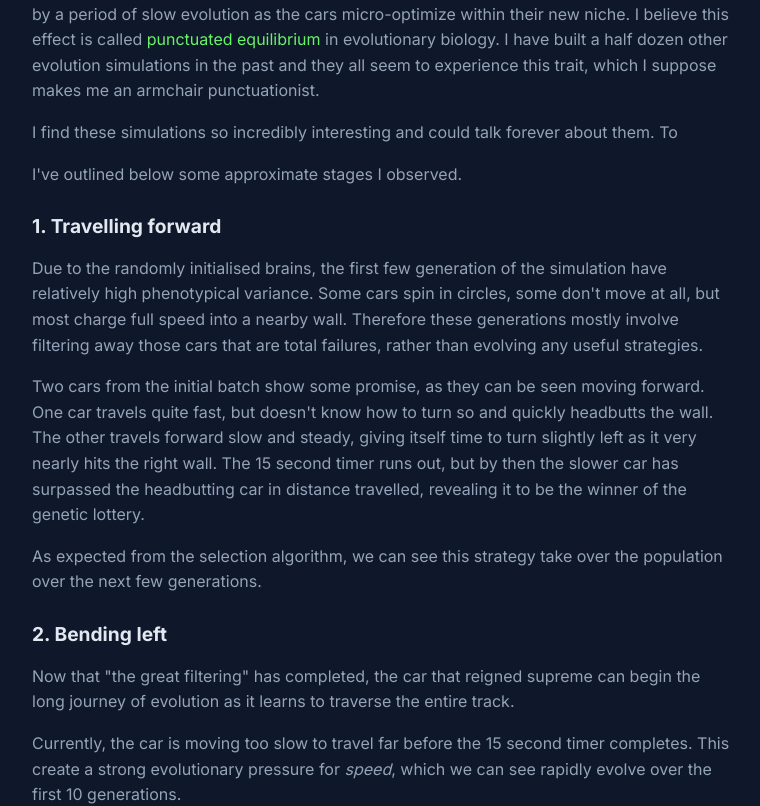
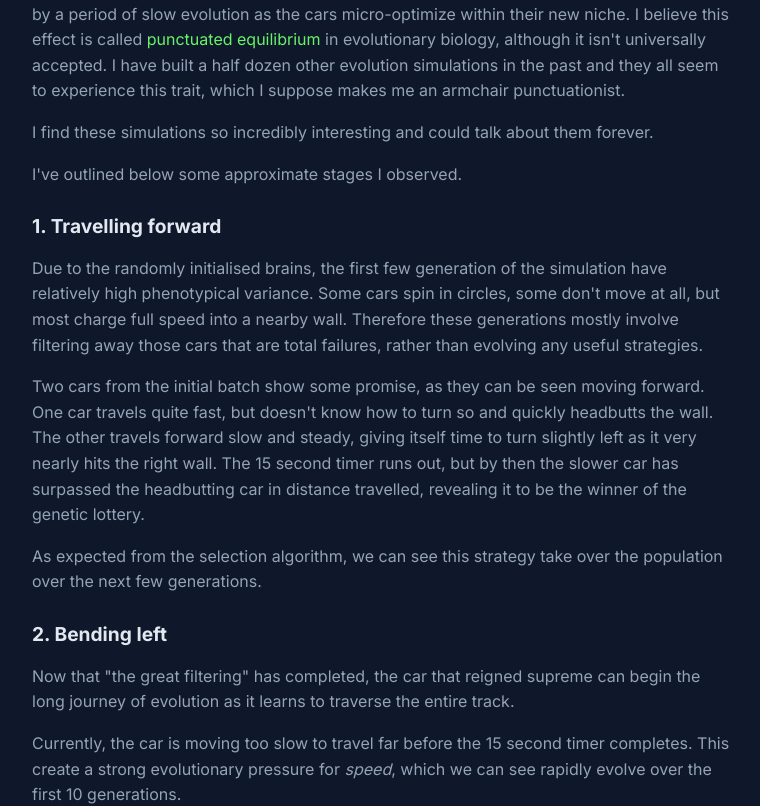
Before and after one commit to mattyhempstead/website, a Next.js app: page /projects/car-evolution-v1 in a window 1280 px wide. Shown: the part 1004-1810 px from the top of the page, without its empty margins (256-1016 px from the left). Built offline with nearby package versions, Linux system fonts and the light colour scheme.

Commit message:
Update a project page

```diff
--- a/app/projects/car-evolution-v1/page.jsx
+++ b/app/projects/car-evolution-v1/page.jsx
@@ -37,14 +37,13 @@ export default function Project() {
             as the cars micro-optimize within their new niche.
             I believe this effect is called <a
                 href="https://en.wikipedia.org/wiki/Punctuated_equilibrium"
-            >punctuated equilibrium</a> in evolutionary biology.
+            >punctuated equilibrium</a> in evolutionary biology, although it isn't universally accepted.
             I have built a half dozen other evolution simulations in the past and they all seem to experience this trait,
             which I suppose makes me an armchair punctuationist.
         </p>
 
         <p>
-            I find these simulations so incredibly interesting and could talk forever about them.
-            To
+            I find these simulations so incredibly interesting and could talk about them forever.
         </p>
 
         <p>
@@ -323,6 +322,13 @@ export default function Project() {
             so my programming style and abilities have probably improved since.
         </p>
 
+        <h4>Version 2</h4>
+        <p>
+            I eventually rewrote this as a web app for my old high school website and added some features like fitness graphs.
+        </p>
+        <p>
+            Will link that here if I get around to it.
+        </p>
 
 
     </ProjectPage>
```
